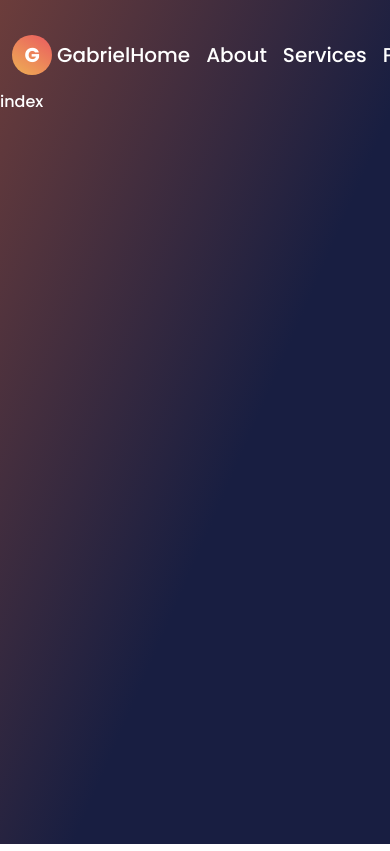
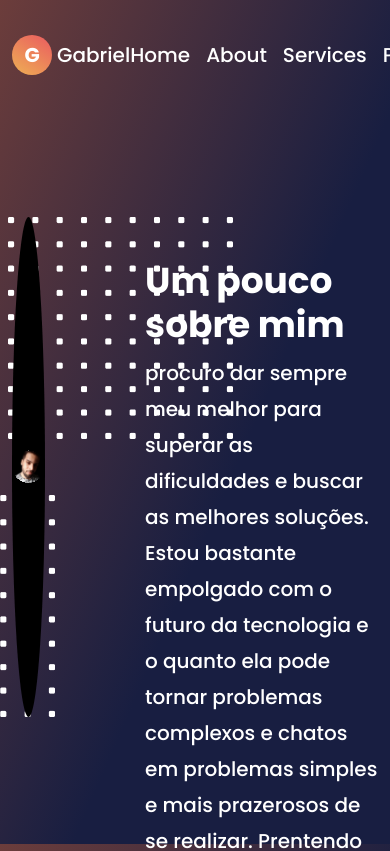
Before and after one commit to GabrielGPena793/Portifolio, a React (Create React App) app: page / in a window 390 px wide. Shown: the top 851 px of the page. Built offline with nearby package versions, Linux system fonts and the light colour scheme; a web font is replaced by a local one.

Commit message:
Home fix

```diff
--- a/src/components/Home/index.js
+++ b/src/components/Home/index.js
@@ -1,10 +1,25 @@
 import React from 'react'
 import "./styles.css"
+import img  from "../../assets/euHome.svg"
+import img2  from "../../assets/Titik-titik.png"
 
 export default function Home() {
   return (
-    <section className='home'>
-        index
+    <section className='home container'>
+        <div className='container-img'>
+          <img className='img-efeito1' src={img2} alt="" />
+          <img className='img-fluid img-eu' src={img} alt="" />
+          <img className='img-efeito2'  src={img2} alt="" />
+        </div>
+      <div className='container-description'>
+          <h2>Um pouco sobre mim</h2>
+          <p> procuro dar sempre meu melhor para superar as dificuldades e buscar as melhores soluções. Estou bastante empolgado com o futuro da tecnologia
+            e o quanto ela pode tornar problemas complexos  e chatos em problemas simples e mais prazerosos de se realizar.
+            Prentendo aprender  cada vez mais para fazer parte desse futuro tecnologico e tudo que vai vir com ele,
+            Estou gostando bastante de java e estou focando bastante tempo para melhorar cada vez mais.</p>
+            <a href="#">Download CV</a>
+      </div>
+
     </section>
   )
 }
--- a/src/components/Home/styles.css
+++ b/src/components/Home/styles.css
@@ -1,3 +1,118 @@
 .home{
     height: calc(100vh - 90px);
+    display: flex;
+    justify-content: center;
+    align-items: center;
 }
+.container-description{
+    width: 720px;
+    height: 551px;
+    padding: 67px 0 67px 100px;
+}
+
+.container-description h2{
+    font-size: 50px;
+    font-weight: 700;
+    line-height: 60px;
+    text-align: left;
+
+}
+
+.container-description a {
+    font-size: 1.25rem;
+    background: linear-gradient(214.02deg, #EA5F5F 6.04%, #EEAA55 92.95%);
+    padding: 10px 20px ;
+    border-radius: 50px;
+    color: #fff;
+    font-weight: 500;
+    text-decoration: none;
+}
+
+.container-img{
+    position: relative;
+}
+
+.container-description p{
+    font-size: 20px;
+    font-style: normal;
+    line-height: 36px;
+    margin-bottom: 30px;
+}
+
+.img-efeito1{
+    position: absolute;
+    left: -4px;
+}
+
+.img-efeito2{
+    position: absolute;
+    position: absolute;
+    bottom: 0;
+    right: -10px;
+}
+
+.home .img-eu{
+    position: relative;
+    z-index: 2;
+    width: 500px;
+    height: 500px;
+    border-radius: 50%;
+    background-color: black;
+}
+
+
+.home img::before{
+    content: "";
+    position: relative;
+    left: 50px;
+    background-image: url(../../assets/Titik-titik.png);
+    width: 225px;
+    height: 225px;
+}
+
+@media (max-width: 1200px){
+
+
+
+    .container-description h1{
+        font-size: 4.25rem;
+        font-weight: 700;
+        line-height: 90px;
+        z-index: 2;
+        width: 100%;
+    }
+}
+
+@media (max-width: 990px){
+
+
+
+    .container-description h2{
+        font-size: 3.25rem;
+        font-weight: 700;
+        line-height: 86px;
+        z-index: 2;
+        width: 100%;
+    }
+
+    .container-description p {
+        width: 21.56rem;
+    }
+
+}
+
+@media (max-width: 768px){
+
+
+    .container-description h2{
+        font-size: 2.25rem;
+        font-weight: 700;
+        line-height: 44px;
+    }
+
+    .container-description p {
+        width: 14.56rem;
+    }
+
+
+}
```
Also changed, not shown: src/assets/Titik-titik.png (added), src/assets/euHome.svg (added).
